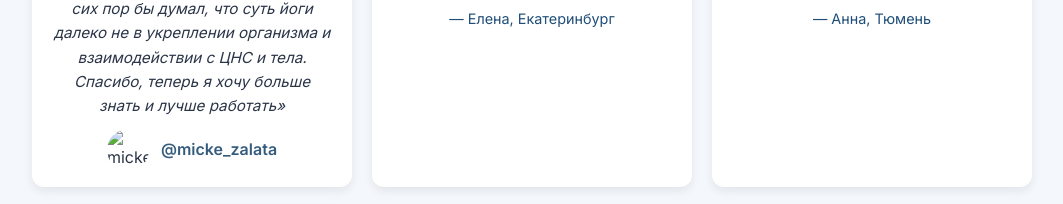
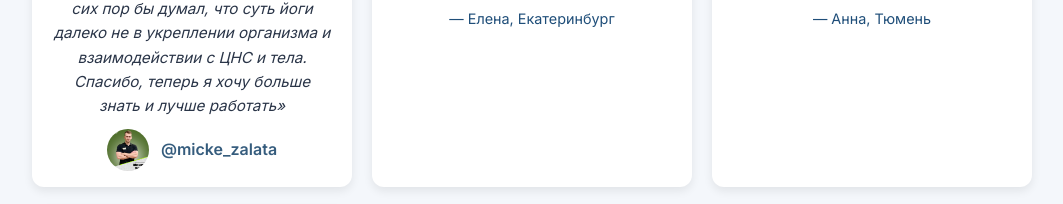
Before and after one commit to TellievRoma/yoga-site, a plain HTML site: page about.html in a window 1280 px wide. Shown: the part 878-1082 px from the top of the page, without its empty margins (108-1171 px from the left). Drawn offline with Linux system fonts and the light colour scheme.

Commit message:
Update about.html

```diff
--- a/about.html
+++ b/about.html
@@ -193,7 +193,7 @@
           <p>«Хочу поблагодарить Надю за то, что именно она стала проводником в мир йоги, ибо если бы не она, я до сих пор бы думал, что суть йоги далеко не в укреплении организма и взаимодействии с ЦНС и тела.
 Спасибо, теперь я хочу больше знать и лучше работать»</p>
           <div class="review-profile">
-          <img src="Miwa.jpg" alt="micke_zalata">
+          <img src="images/Miwa.jpg" alt="micke_zalata">
             <a href="https://www.instagram.com/micke_zalata" target="_blank">@micke_zalata</a>
           </div>
         </div>
```
